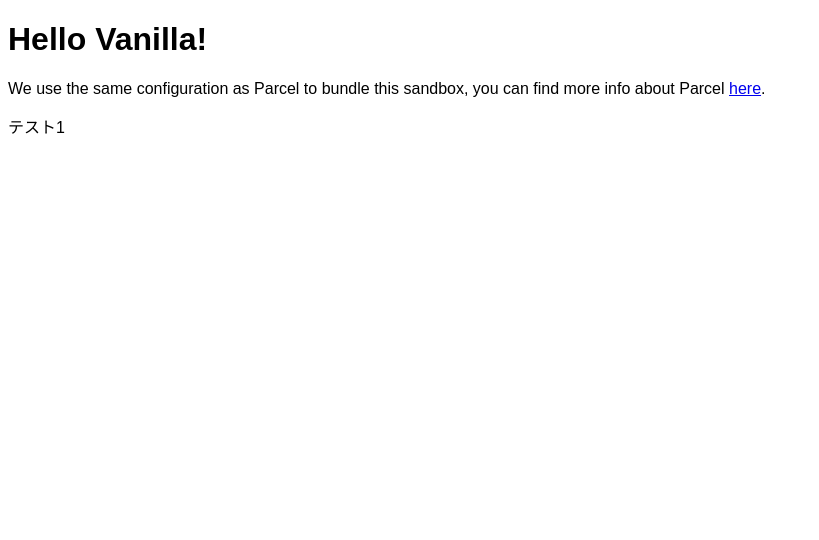
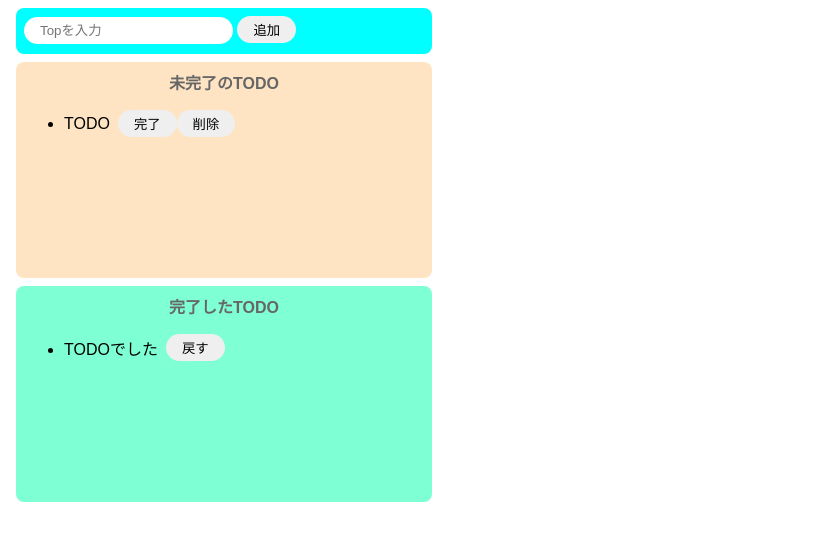
Before and after one commit to YoshimasaAsada/codesandbox-test, a website built with Parcel: page index.html in a window 1280 px wide. Shown: the whole page, without its empty margins (0-819 px from the left). Built offline with nearby package versions, Linux system fonts and the light colour scheme.

Commit message:
終了 終了

```diff
--- a/index.html
+++ b/index.html
@@ -6,8 +6,31 @@
   </head>
 
   <body>
-    <div id="app"></div>
-    <p>テスト1</p>
+    <div class="input-area">
+      <input id="add-text" placeholder="Topを入力" />
+      <button id="add-button">追加</button>
+    </div>
+    <div class="incompleat-area">
+      <p class="title">未完了のTODO</p>
+      <p></p>
+      <ul id="incompleat-list">
+        <div class="list-row">
+          <li>TODO</li>
+          <button>完了</button>
+          <button>削除</button>
+        </div>
+      </ul>
+    </div>
+    <div class="compleat-area">
+      <p class="title">完了したTODO</p>
+      <ul id="compleat-list">
+        <di class="list-row">
+          <li>TODOでした</li>
+          <button>戻す</button>
+        </div>
+      </ul>
+    </div>
+    <div></div>
 
     <script src="src/index.js"></script>
   </body>
--- a/src/index.js
+++ b/src/index.js
@@ -1,12 +1,74 @@
 import "./styles.css";
+const onClickAdd = () => {
+  //テキストボックスの値を取得する
+  const inputText = document.getElementById("add-text").value;
+  //テキストボックスを空にする
+  document.getElementById("add-text").value = "";
 
-console.log("aaaaaa");
+  createIncompleatList(inputText);
+};
 
-document.getElementById("app").innerHTML = `
-<h1>Hello Vanilla!</h1>
-<div>
-  We use the same configuration as Parcel to bundle this sandbox, you can find more
-  info about Parcel
-  <a href="https://parceljs.org" target="_blank" rel="noopener noreferrer">here</a>.
-</div>
-`;
+const deleteFromIncompleatList = (target) => {
+  document.getElementById("incompleat-list").removeChild(target);
+};
+
+const createIncompleatList = (text) => {
+  //div作る
+  const div = document.createElement("div");
+  //クラス付与
+  div.className = "list-row";
+
+  //li生成
+  const li = document.createElement("li");
+
+  //完了ボタン作る
+  const compleatbutton = document.createElement("button");
+  compleatbutton.innerText = "完了";
+  compleatbutton.addEventListener("click", () => {
+    deleteFromIncompleatList(compleatbutton.parentNode);
+    //完了リストに追加する要素
+    const addTarget = compleatbutton.parentNode;
+    const text = addTarget.firstElementChild.innerText;
+    addTarget.textContent = null;
+    const li = document.createElement("li");
+    li.innerText = text;
+
+    //戻すボタン生成
+    const backbutton = document.createElement("button");
+    backbutton.innerText = "戻す";
+    backbutton.addEventListener("click", () => {
+      const deleteTarget = backbutton.parentNode;
+      document.getElementById("compleat-list").removeChild(deleteTarget);
+
+      const text = backbutton.parentNode.firstElementChild.innerText;
+      createIncompleatList(text);
+    });
+
+    addTarget.appendChild(li);
+    addTarget.appendChild(backbutton);
+    document.getElementById("compleat-list").appendChild(addTarget);
+  });
+
+  //削除ボタン作る
+  const deletebutton = document.createElement("button");
+  deletebutton.innerText = "削除";
+  deletebutton.addEventListener("click", () => {
+    //削除ボタンの親タグを削除
+    deleteFromIncompleatList(deletebutton.parentNode);
+  });
+
+  //中にinputTextを入れる
+  li.innerText = text;
+
+  //divの子要素に各要素を設定
+  div.appendChild(li);
+  div.appendChild(compleatbutton);
+  div.appendChild(deletebutton);
+
+  //未完了のリストに追加
+  document.getElementById("incompleat-list").appendChild(div);
+};
+
+document
+  .getElementById("add-button")
+  .addEventListener("click", () => onClickAdd());
--- a/src/styles.css
+++ b/src/styles.css
@@ -1,3 +1,66 @@
 body {
   font-family: sans-serif;
 }
+
+input {
+  border-radius: 16px;
+  border: none;
+  padding: 6px 16px;
+  outline: none;
+}
+
+button {
+  border-radius: 16px;
+  border: none;
+  padding: 4px 16px;
+}
+
+button:hover {
+  background-color: cornflowerblue;
+  color: #ffffff;
+  cursor: pointer;
+}
+
+li {
+  margin-right: 8px;
+}
+
+.input-area {
+  background-color: aqua;
+  width: 400px;
+  height: 30px;
+  padding: 8px;
+  margin: 8px;
+  border-radius: 8px;
+}
+
+.incompleat-area {
+  background-color: bisque;
+  width: 400px;
+  height: 200px;
+  padding: 8px;
+  margin: 8px;
+  border-radius: 8px;
+}
+
+.compleat-area {
+  background-color: aquamarine;
+  width: 400px;
+  height: 200px;
+  padding: 8px;
+  margin: 8px;
+  border-radius: 8px;
+}
+
+.title {
+  text-align: center;
+  margin-top: 0px;
+  font-weight: bold;
+  color: #666;
+}
+
+.list-row {
+  display: flex;
+  align-items: center;
+  padding-bottom: 4px;
+}
```
